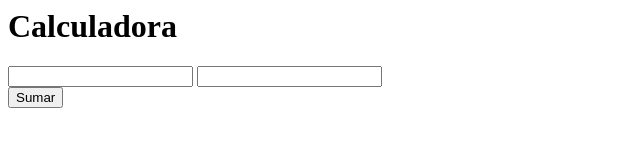
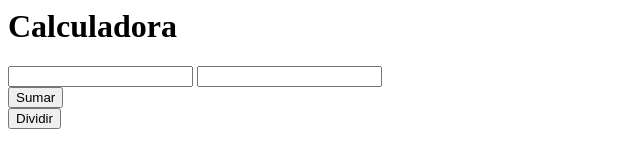
Before and after one commit to zx21student301/Calculadora, a plain HTML site: page index.html in a window 1280 px wide. Shown: the whole page, without its empty margins (0-640 px from the left). Drawn offline with Linux system fonts and the light colour scheme.

Commit message:
operacionDividir Rama feature1

```diff
--- a/index.html
+++ b/index.html
@@ -13,6 +13,8 @@
 	<br>
     <button type="button" onclick="sumar()">Sumar</button>
 	<br>
+    <button type="button" onclick="dividir()">Dividir</button>
+	<br>
     <p id="salida"></p>
 </body>
 </html>
--- a/js/calculadora.js
+++ b/js/calculadora.js
@@ -12,3 +12,8 @@ function sumar(){
     let res = n1 + n2;
     salida.innerHTML = "La suma de "+n1+" + "+n2+" = "+res;
 }
+
+function dividir(){
+    let res = n1 / n2;
+    salida.innerHTML = "La división de "+n1+" / "+n2+" = "+res;
+}
```
